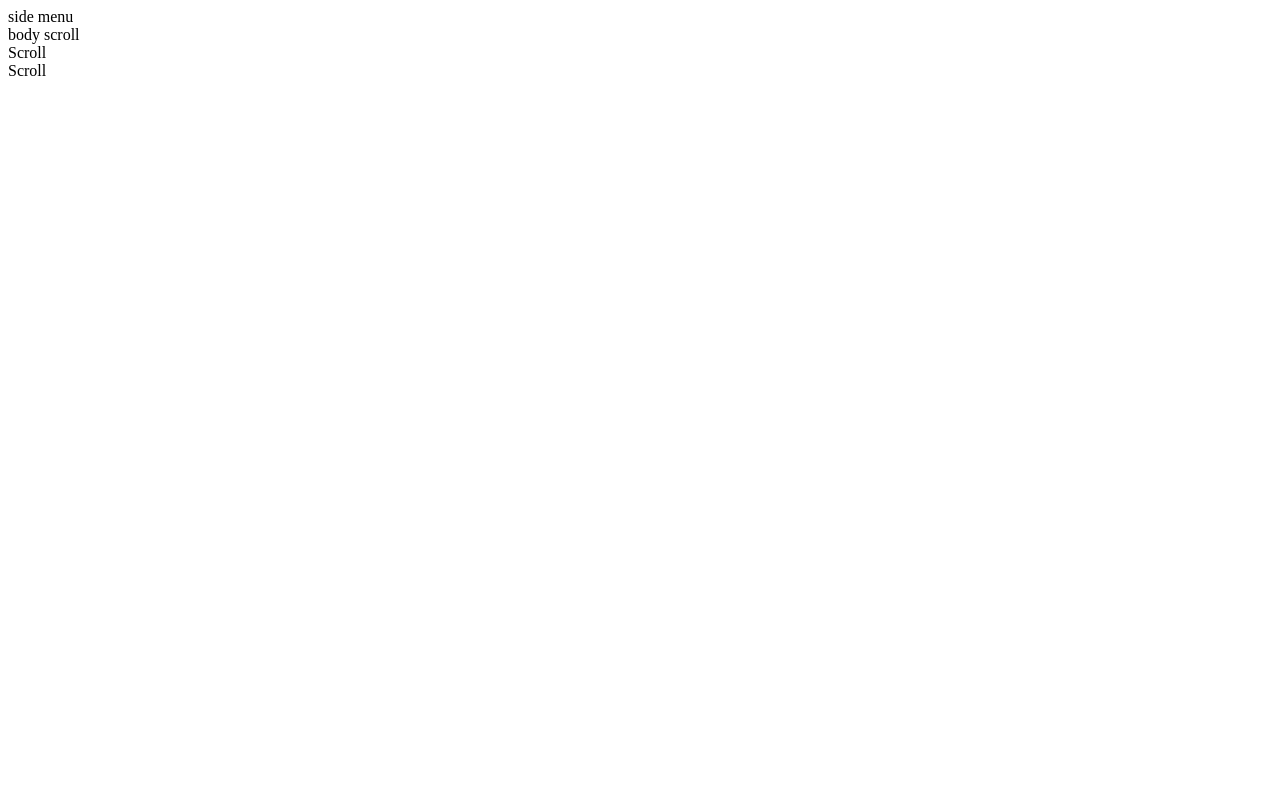
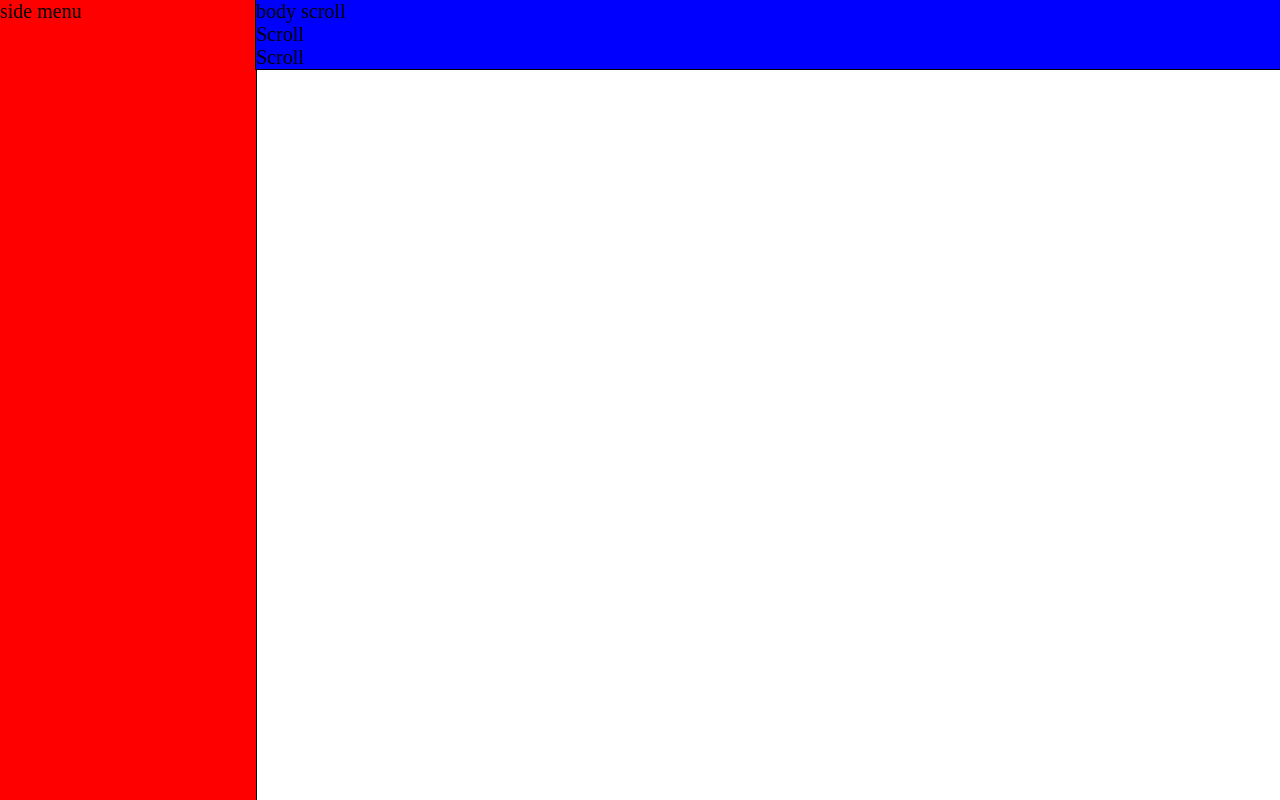
Before and after one commit to foote1ce/foote1ce.github.io, a plain HTML site: page index.html in a window 1280 px wide. Drawn offline with Linux system fonts and the light colour scheme.

Commit message:
Update styles.css

```diff
--- a/styles.css
+++ b/styles.css
@@ -1,6 +1,20 @@
-#main_heading {
-  color:#505050;
-  text-align: left;
-  text-decoration: underline;
-  font-size: 40px;
- }
+html, body {
+    height: 100%;
+    margin: 0;
+    font-size: 20px;
+}
+#left-menu {
+    width: 20%;
+    height: 100%;
+    position: fixed;
+    outline: 1px solid;
+    background: red;
+}
+#content-body {
+    width: 80%;
+    height: auto;
+    outline: 1px solid;
+    position: absolute;
+    right: 0;
+    background: blue;
+}
```
